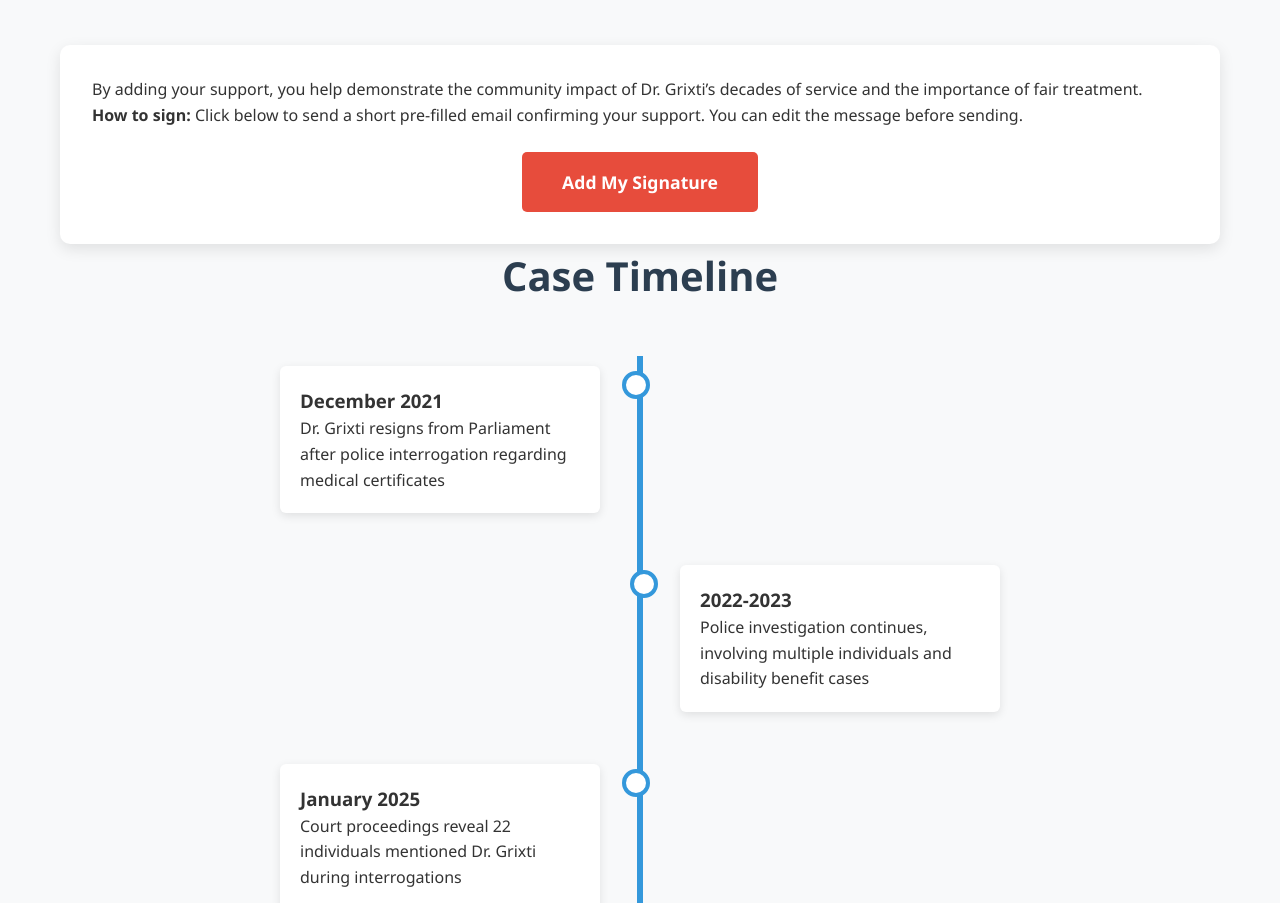
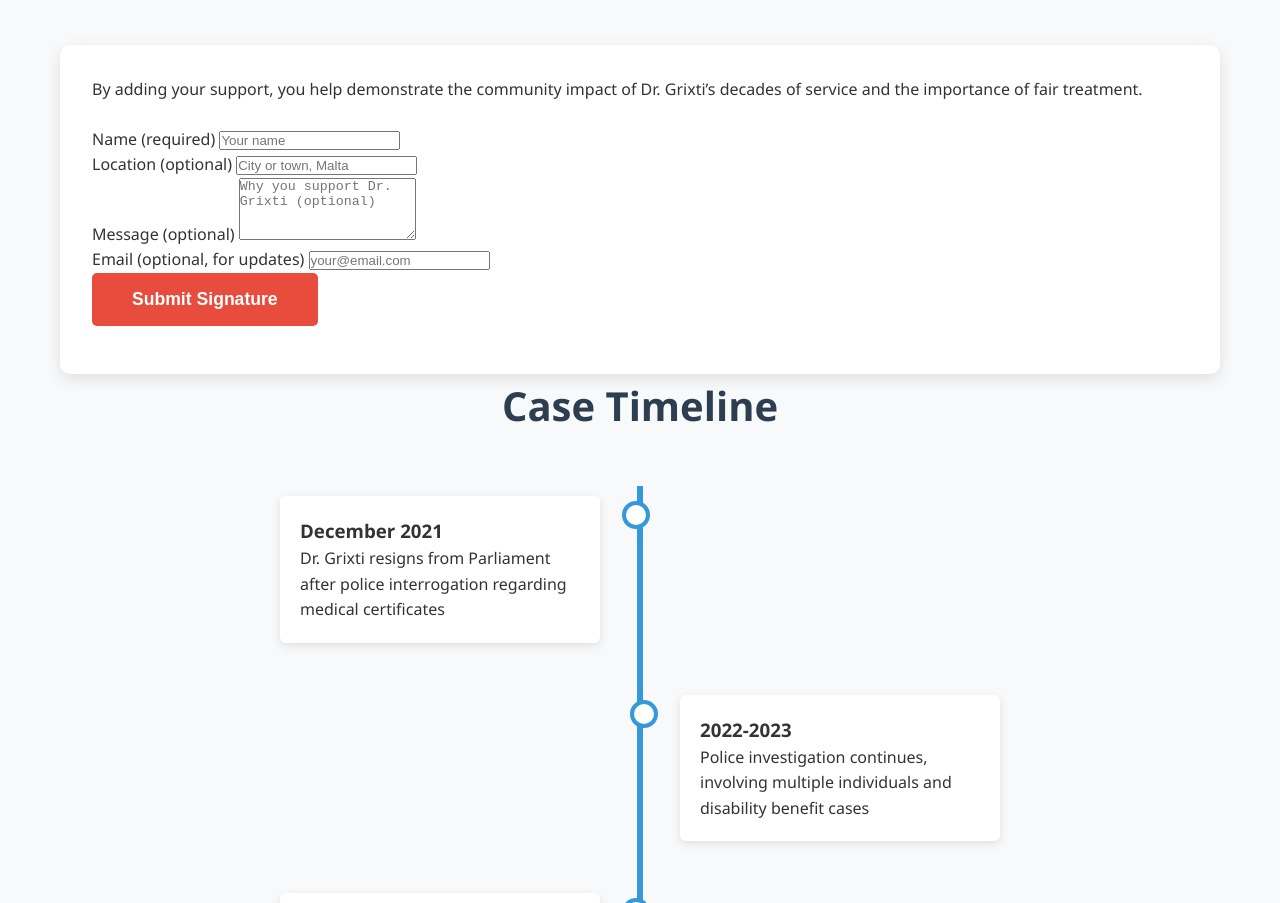
Before and after one commit to Gbun420/justice-for-grixti, a website built with Vite: page index.html in a window 1280 px wide. Shown: the part 1488-2391 px from the top of the page. Built offline with nearby package versions, Linux system fonts and the light colour scheme.

Commit message:
Update index.html

```diff
--- a/index.html
+++ b/index.html
@@ -74,15 +74,26 @@
         <h2 class="section-title">Sign the Petition</h2>
         <div class="card">
             <p>By adding your support, you help demonstrate the community impact of Dr. Grixti’s decades of service and the importance of fair treatment.</p>
-            <p><strong>How to sign:</strong> Click below to send a short pre-filled email confirming your support. You can edit the message before sending.</p>
-            <div style="margin-top: 1.5rem; text-align: center;">
-                <a
-                    class="btn"
-                    href="mailto:justiceforgrixti@proton.me?subject=Petition%20Signature%20%E2%80%94%20Justice%20for%20Dr.%20Silvio%20Grixti&body=I%20support%20the%20petition%20for%20fair%20treatment%20and%20reinstatement%20of%20Dr.%20Silvio%20Grixti.%0A%0A(Optional)%20Name%3A%20%0A(Optional)%20Location%3A%20%0A(Optional)%20Any%20message%3A%20"
-                >
-                    Add My Signature
-                </a>
-            </div>
+            <form id="petition-form" style="margin-top: 1.5rem;">
+                <div class="form-group">
+                    <label for="sig-name">Name (required)</label>
+                    <input id="sig-name" name="name" required type="text" placeholder="Your name">
+                </div>
+                <div class="form-group">
+                    <label for="sig-location">Location (optional)</label>
+                    <input id="sig-location" name="location" type="text" placeholder="City or town, Malta">
+                </div>
+                <div class="form-group">
+                    <label for="sig-message">Message (optional)</label>
+                    <textarea id="sig-message" name="message" rows="4" placeholder="Why you support Dr. Grixti (optional)"></textarea>
+                </div>
+                <div class="form-group">
+                    <label for="sig-email">Email (optional, for updates)</label>
+                    <input id="sig-email" name="email" type="email" placeholder="your@email.com">
+                </div>
+                <button type="submit" class="btn">Submit Signature</button>
+                <div id="petition-feedback" style="margin-top: 1rem;"></div>
+            </form>
         </div>
     </section>
 
```
